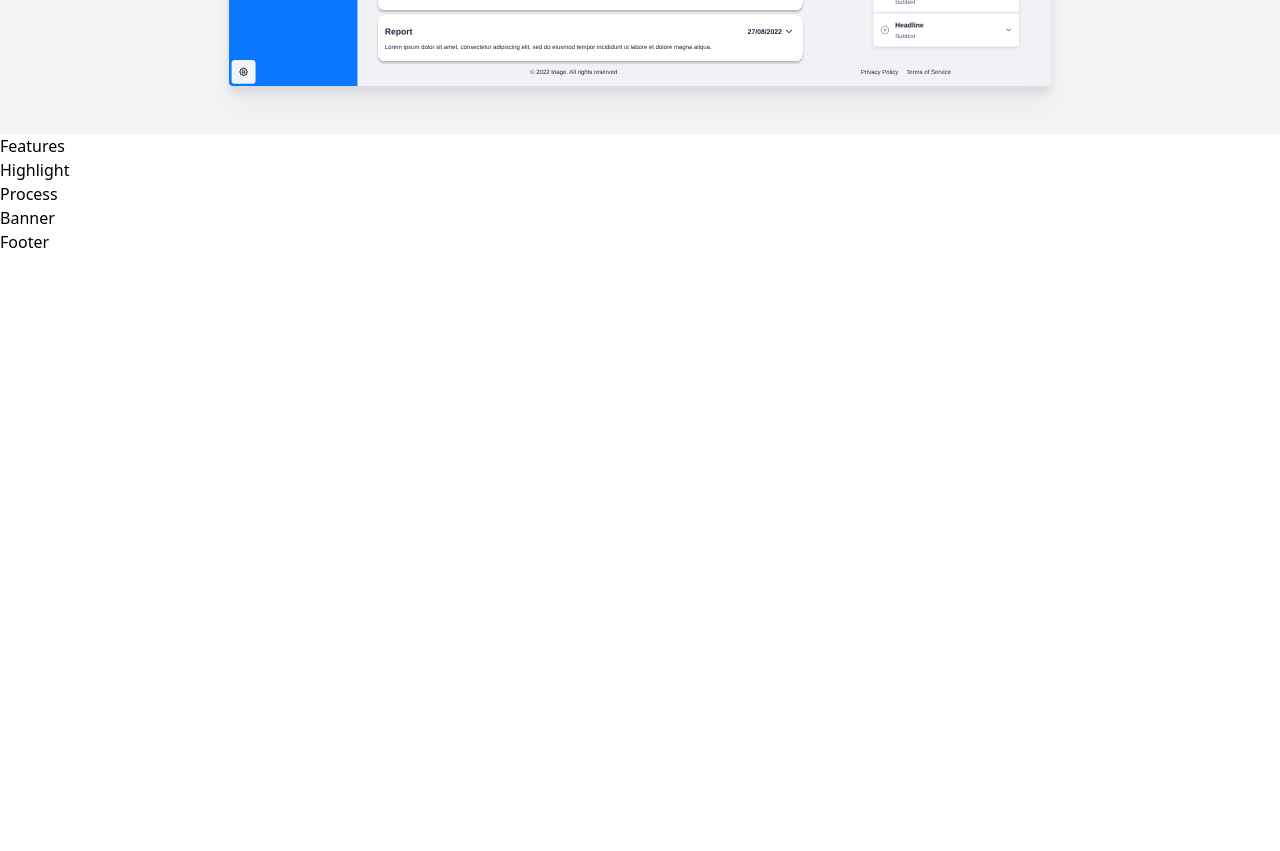
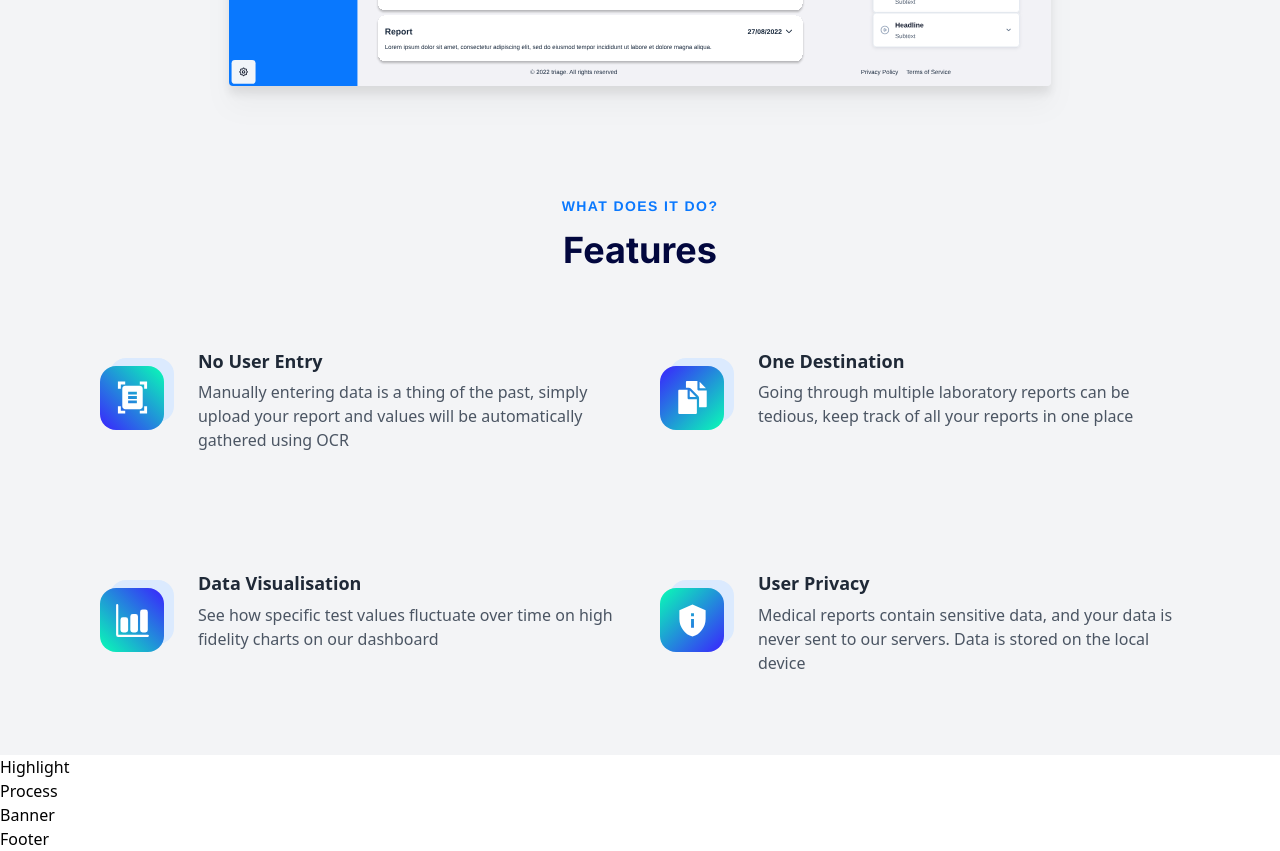
Before and after one commit to DeviousLab/blood-test-tracker, a Next.js app in the folder frontend/: page / in a window 1280 px wide. Shown: the part 1000-1851 px from the top of the page. Before the commit the page ends 1254 px from the top, so only its background shows below. Built offline with nearby package versions, Linux system fonts and the light colour scheme.

Commit message:
feat: created draft Features component and added bold Arimo font
Signed-off-by: DeviousLab <deviouslab@gmail.com>

```diff
--- a/frontend/src/components/landing-site/Features.tsx
+++ b/frontend/src/components/landing-site/Features.tsx
@@ -1,5 +1,144 @@
+import { IoBarChart, IoDocumentsSharp } from 'react-icons/io5';
+import { MdDocumentScanner, MdPrivacyTip } from 'react-icons/md';
+
 const Features = () => {
+  return (
+    <div className="bg-gray-100">
+      <section className="container mx-auto pt-16">
+        <div>
+          <div role="contentinfo" className="flex flex-col items-center px-4">
+            <p
+              tabIndex={0}
+              className="text-center font-Arimo text-sm font-bold uppercase leading-4 tracking-widest text-primary focus:outline-none"
+            >
+              What does it do?
+            </p>
+            <h1
+              tabIndex={0}
+              className="pt-4 text-center font-Inter text-4xl font-bold leading-10 text-logo focus:outline-none md:w-9/12 lg:w-5/12 lg:text-4xl"
+            >
+              Features
+            </h1>
+          </div>
+          <div
+            tabIndex={0}
+            aria-label="group of features"
+            className="mt-20 flex flex-wrap justify-center gap-10 px-4 focus:outline-none"
+          >
+            <div
+              tabIndex={0}
+              aria-label="feature 1"
+              className="flex pb-20 focus:outline-none sm:w-full md:w-5/12"
+            >
+              <div className="relative mr-5 h-20 w-20">
+                <div className="absolute top-0 right-0 mt-2 mr-1 h-16 w-16 rounded-2xl bg-blue-100" />
+                <div className="absolute bottom-0 left-0 mt-2 mr-3 flex h-16 w-16 items-center justify-center rounded-2xl bg-gradient-to-bl from-accent-light to-accent text-white">
+                  <MdDocumentScanner size={35} title="document scanner" />
+                </div>
+              </div>
+              <div className="w-10/12">
+                <h2
+                  tabIndex={0}
+                  className="text-lg font-bold leading-tight text-gray-800 focus:outline-none"
+                >
+                  No User Entry
+                </h2>
+                <p
+                  tabIndex={0}
+                  className="pt-2 text-base leading-normal text-gray-600 focus:outline-none"
+                >
+                  Manually entering data is a thing of the past, simply upload
+                  your report and values will be automatically gathered using
+                  OCR
+                </p>
+              </div>
+            </div>
+            <div
+              tabIndex={0}
+              aria-label="feature 2"
+              className="flex pb-20 focus:outline-none sm:w-full md:w-5/12"
+            >
+              <div className="relative mr-5 h-20 w-20">
+                <div className="absolute top-0 right-0 mt-2 mr-1 h-16 w-16 rounded-2xl bg-blue-100" />
+                <div className="absolute bottom-0 left-0 mt-2 mr-3 flex h-16 w-16 items-center justify-center rounded-2xl bg-gradient-to-tl from-accent-light to-accent text-white">
+                  <IoDocumentsSharp size={35} title="stack of documents" />
+                </div>
+              </div>
+              <div className="w-10/12">
+                <h2
+                  tabIndex={0}
+                  className="text-lg font-semibold leading-tight text-gray-800 focus:outline-none"
+                >
+                  One Destination
+                </h2>
+                <p
+                  tabIndex={0}
+                  className="pt-2 text-base leading-normal text-gray-600 focus:outline-none"
+                >
+                  Going through multiple laboratory reports can be tedious, keep
+                  track of all your reports in one place
+                </p>
+              </div>
+            </div>
+            <div
+              tabIndex={0}
+              aria-label="feature 3"
+              className="flex pb-20 focus:outline-none sm:w-full md:w-5/12"
+            >
+              <div className="relative mr-5 h-20 w-20">
+                <div className="absolute top-0 right-0 mt-2 mr-1 h-16 w-16 rounded-2xl bg-blue-100" />
+                <div className="absolute bottom-0 left-0 mt-2 mr-3 flex h-16 w-16 items-center justify-center rounded-2xl bg-gradient-to-tr from-accent-light to-accent text-white">
+                  <IoBarChart size={35} title="bar chart" />
+                </div>
+              </div>
+              <div className="w-10/12">
+                <h2
+                  tabIndex={0}
+                  className="text-lg font-semibold leading-tight text-gray-800 focus:outline-none"
+                >
+                  Data Visualisation
+                </h2>
+                <p
+                  tabIndex={0}
+                  className="pt-2 text-base leading-normal text-gray-600 focus:outline-none"
+                >
+                  See how specific test values fluctuate over time on high
+                  fidelity charts on our dashboard
+                </p>
+              </div>
+            </div>
+            <div
+              tabIndex={0}
+              aria-label="feature 4"
+              className="flex pb-20 focus:outline-none sm:w-full md:w-5/12"
+            >
+              <div className="relative mr-5 h-20 w-20">
+                <div className="absolute top-0 right-0 mt-2 mr-1 h-16 w-16 rounded-2xl bg-blue-100" />
+                <div className="absolute bottom-0 left-0 mt-2 mr-3 flex h-16 w-16 items-center justify-center rounded-2xl bg-gradient-to-br from-accent-light to-accent text-white">
+                  <MdPrivacyTip size={35} title="data privacy" />
+                </div>
+              </div>
+              <div className="w-10/12">
+                <h2
+                  tabIndex={0}
+                  className="text-lg font-semibold leading-tight text-gray-800 focus:outline-none"
+                >
+                  User Privacy
+                </h2>
+                <p
+                  tabIndex={0}
+                  className="pt-2 text-base leading-normal text-gray-600 focus:outline-none"
+                >
+                  Medical reports contain sensitive data, and your data is never
+                  sent to our servers. Data is stored on the local device
+                </p>
+              </div>
+            </div>
+          </div>
+        </div>
+      </section>
+    </div>
+  );
+};
 
-  return <div>Features</div>
-}
 export default Features;
--- a/frontend/src/components/landing-site/Hero.tsx
+++ b/frontend/src/components/landing-site/Hero.tsx
@@ -4,7 +4,7 @@ import RightOverlay from '../../assets/images/RightOverlay.svg';
 
 const Hero = () => {
   return (
-    <div className="overflow-y-hidden bg-gray-100 py-12">
+    <section className="overflow-y-hidden bg-gray-100 py-12">
       <div className="w-full px-6">
         <div className="container relative mx-auto mt-8 flex flex-col items-center rounded-lg bg-primary pt-12 pb-24 sm:pt-24 sm:pb-32 md:pb-48 lg:pb-56 xl:pb-64">
           <img
@@ -46,7 +46,7 @@ const Hero = () => {
           </div>
         </div>
       </div>
-    </div>
+    </section>
   );
 };
 
--- a/frontend/src/styles/global.css
+++ b/frontend/src/styles/global.css
@@ -1,4 +1,4 @@
-@import url('https://fonts.googleapis.com/css2?family=Arimo&family=Inter:wght@700;800&family=Poppins:wght@700&display=swap');
+@import url('https://fonts.googleapis.com/css2?family=Arimo:wght@400;700&family=Inter:wght@700;800&family=Poppins:wght@700&display=swap');
 
 @tailwind base;
 @tailwind components;
```
Also changed, not shown: frontend/.eslintrc.json.
